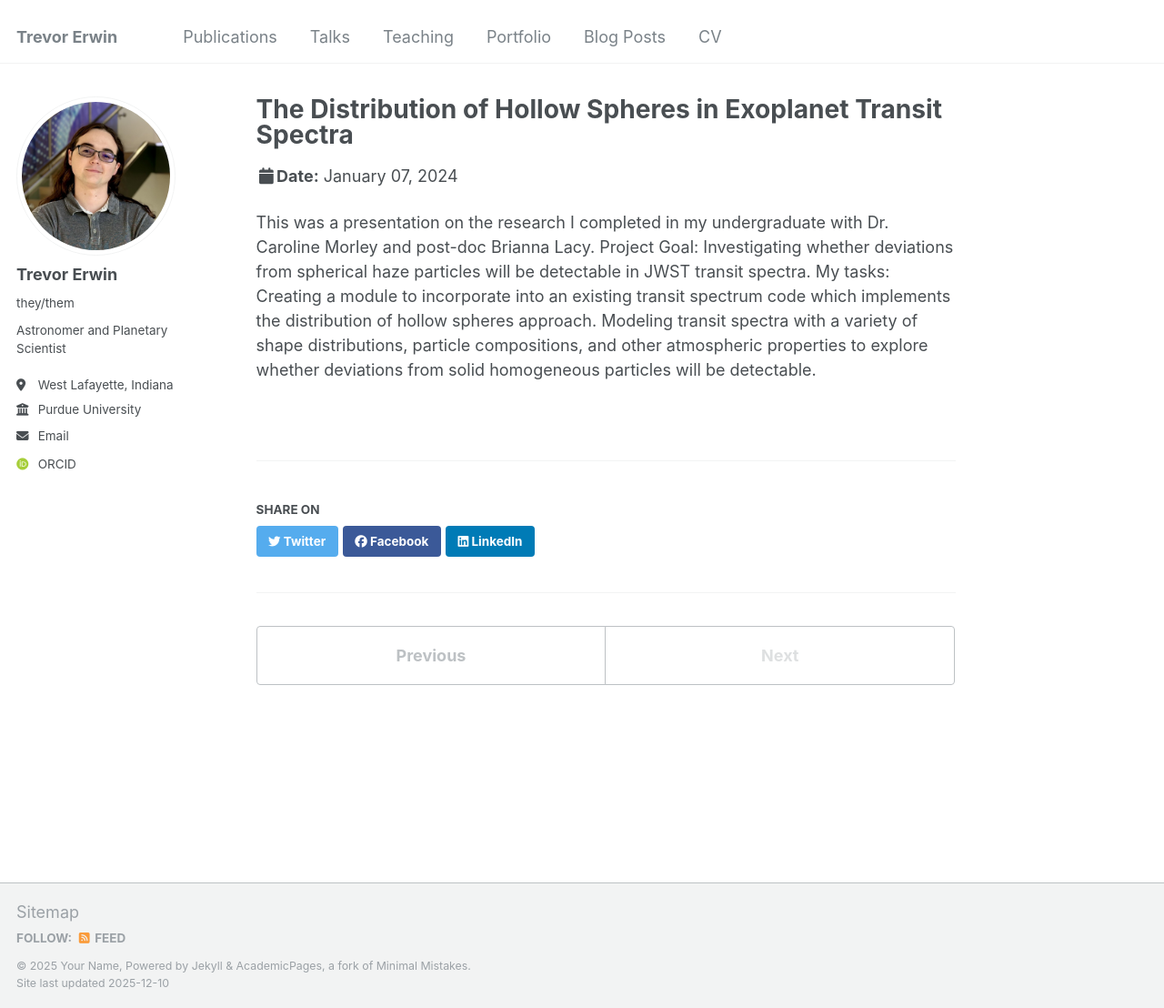
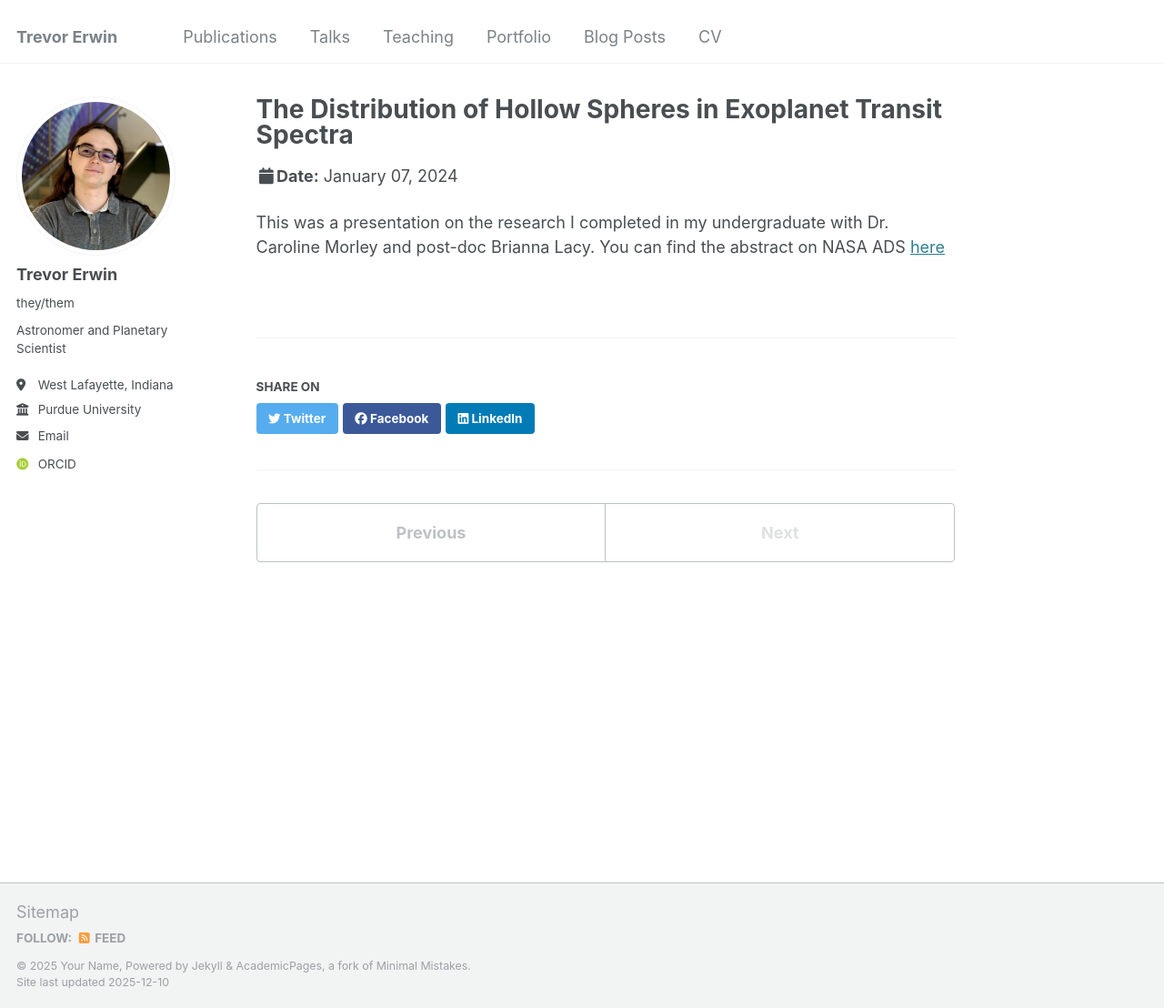
Before and after one commit to TrevorPErwin/TrevorPErwin.github.io, a Jekyll site: the page built from _talks/2024-01-07-AAS_243.md, in a window 1280 px wide and 1108 px high. Shown: the whole window at 91% size. Built offline with Jekyll 4.4.1, drawn with Linux system fonts in a browser that asks for light colours; some web fonts are replaced.

Commit message:
Revise AAS 243 talk details and add abstract link
Updated presentation details and added a link to the abstract.

```diff
--- a/_talks/2024-01-07-AAS_243.md
+++ b/_talks/2024-01-07-AAS_243.md
@@ -6,11 +6,7 @@ permalink: /talks/2024-21-07-AAS_243
 venue: "American Astronomical Society (AAS)"
 date: 2024-01-07
 location: "New Orleans, Louisiana"
-presentationurl: 'https://ui.adsabs.harvard.edu/abs/2024AAS...24317802E/abstract'
+
 ---
 
-This was a presentation on the research I completed in my undergraduate with Dr. Caroline Morley and post-doc Brianna Lacy.
-Project Goal: Investigating whether deviations from spherical haze particles will be detectable in JWST transit spectra.
-My tasks:
-Creating a module to incorporate into an existing transit spectrum code which implements the distribution of hollow spheres approach.
-Modeling transit spectra with a variety of shape distributions, particle compositions, and other atmospheric properties to explore whether deviations from solid homogeneous particles will be detectable.
+This was a presentation on the research I completed in my undergraduate with Dr. Caroline Morley and post-doc Brianna Lacy. You can find the abstract on NASA ADS [here](https://ui.adsabs.harvard.edu/abs/2024AAS...24317802E/abstract)
```
